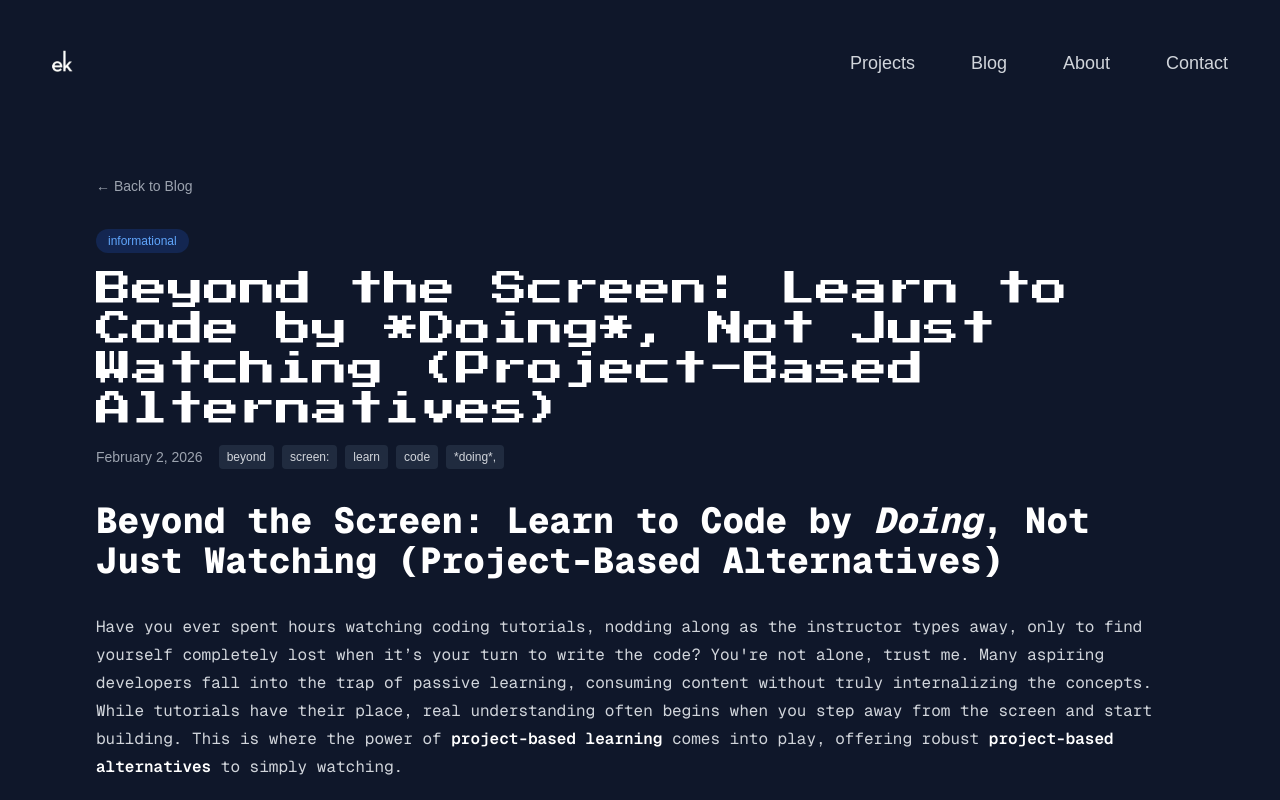
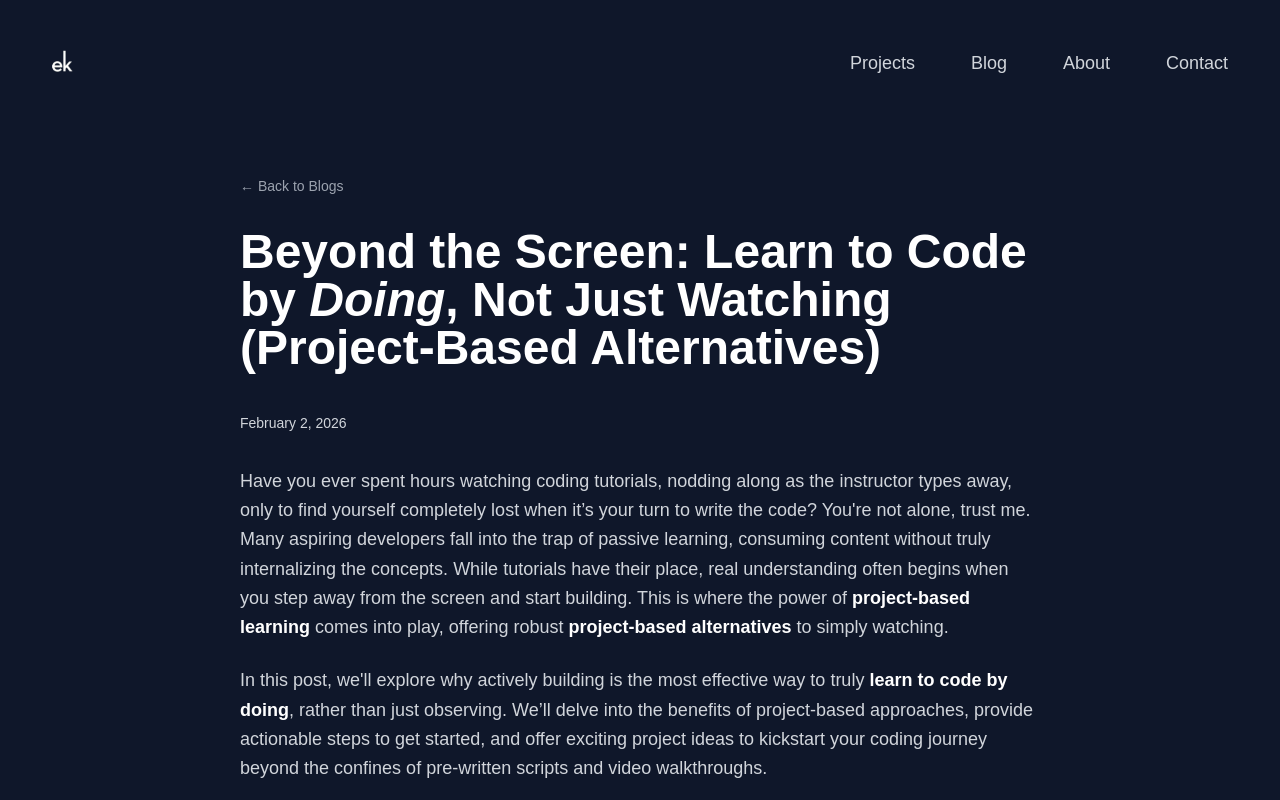
Before and after one commit to ernkerr/dev-portfolio, a Next.js app: page /blog/beyond-the-screen-learn-to-code-by-doing-not-just-watching-project-based-alternatives--d654bc8b in a window 1280 px wide. Shown: the top 800 px of the page. Built offline with nearby package versions, Linux system fonts and the light colour scheme.

Commit message:
Enhance BlogPostContent component by injecting the publication date after the title and updating styles for improved readability and layout consistency.

```diff
--- a/src/app/blog/[slug]/BlogPostContent.tsx
+++ b/src/app/blog/[slug]/BlogPostContent.tsx
@@ -4,7 +4,6 @@ import { motion } from "framer-motion";
 import Image from "next/image";
 import Link from "next/link";
 import { BlogPost } from "@/types/blog";
-import { pressStart, geistMono } from "../../../../public/fonts/fonts";
 
 interface BlogPostContentProps {
   post: BlogPost;
@@ -18,9 +17,16 @@ export default function BlogPostContent({ post }: BlogPostContentProps) {
     day: "numeric",
   });
 
+  // Inject date after the first h1 tag
+  const dateHtml = `<p class="text-sm text-gray-400 !mt-2 !mb-8">${formattedDate}</p>`;
+  const htmlWithDate = post.html.replace(
+    /(<\/h1>)/i,
+    `$1${dateHtml}`
+  );
+
   return (
     <motion.article
-      className="px-8 pb-24 pt-8 md:px-16 md:pt-12 lg:px-24"
+      className="mx-auto max-w-4xl px-6 pb-24 pt-8 md:px-8 md:pt-12 lg:px-12"
       initial={{ opacity: 0, y: 30 }}
       animate={{ opacity: 1, y: 0 }}
       transition={{ duration: 0.7 }}
@@ -30,40 +36,8 @@ export default function BlogPostContent({ post }: BlogPostContentProps) {
         href="/blog"
         className="mb-8 inline-flex items-center text-sm text-gray-400 transition-colors hover:text-blue-400"
       >
-        ← Back to Blog
+        ← Back to Blogs
       </Link>
-
-      {/* Header */}
-      <header className="mb-8">
-        {/* Article Type Badge */}
-        <span className="mb-4 inline-block rounded-full bg-blue-600/20 px-3 py-1 text-xs font-medium text-blue-400">
-          {post.articleType || "Blog"}
-        </span>
-
-        {/* Title */}
-        <h1
-          className={`${pressStart.className} mb-4 text-xl md:text-3xl lg:text-4xl`}
-        >
-          {post.title}
-        </h1>
-
-        {/* Meta info */}
-        <div className="flex flex-wrap items-center gap-4 text-sm text-gray-400">
-          <time dateTime={post.publishedAt}>{formattedDate}</time>
-          {post.keywords.length > 0 && (
-            <div className="flex flex-wrap gap-2">
-              {post.keywords.map((keyword, index) => (
-                <span
-                  key={index}
-                  className="rounded bg-slate-700/50 px-2 py-1 text-xs text-gray-300"
-                >
-                  {keyword}
-                </span>
-              ))}
-            </div>
-          )}
-        </div>
-      </header>
 
       {/* Featured Image */}
       {post.image && (
@@ -80,8 +54,20 @@ export default function BlogPostContent({ post }: BlogPostContentProps) {
 
       {/* Content */}
       <div
-        className={`${geistMono.className} prose prose-invert max-w-none prose-headings:text-white prose-p:text-gray-300 prose-a:text-blue-400 prose-strong:text-white prose-code:text-blue-300`}
-        dangerouslySetInnerHTML={{ __html: post.html }}
+        className="prose prose-lg prose-invert max-w-none
+          prose-headings:font-bold prose-headings:text-white
+          prose-h2:text-2xl prose-h2:mt-16 prose-h2:mb-4 prose-h2:pt-8 prose-h2:border-t prose-h2:border-slate-700
+          prose-h3:text-xl prose-h3:mt-12 prose-h3:mb-3
+          prose-p:text-gray-300 prose-p:leading-relaxed prose-p:mb-6
+          prose-a:text-blue-400 prose-a:no-underline hover:prose-a:underline
+          prose-strong:text-white prose-strong:font-semibold
+          prose-code:text-blue-300 prose-code:bg-slate-800 prose-code:px-1 prose-code:py-0.5 prose-code:rounded
+          prose-pre:bg-slate-800 prose-pre:border prose-pre:border-slate-700
+          prose-ul:my-6 prose-ul:list-disc prose-ul:pl-6
+          prose-ol:my-6 prose-ol:list-decimal prose-ol:pl-6
+          prose-li:text-gray-300 prose-li:my-2
+          prose-blockquote:border-l-4 prose-blockquote:border-blue-500 prose-blockquote:pl-4 prose-blockquote:italic prose-blockquote:text-gray-400"
+        dangerouslySetInnerHTML={{ __html: htmlWithDate }}
       />
     </motion.article>
   );
```
